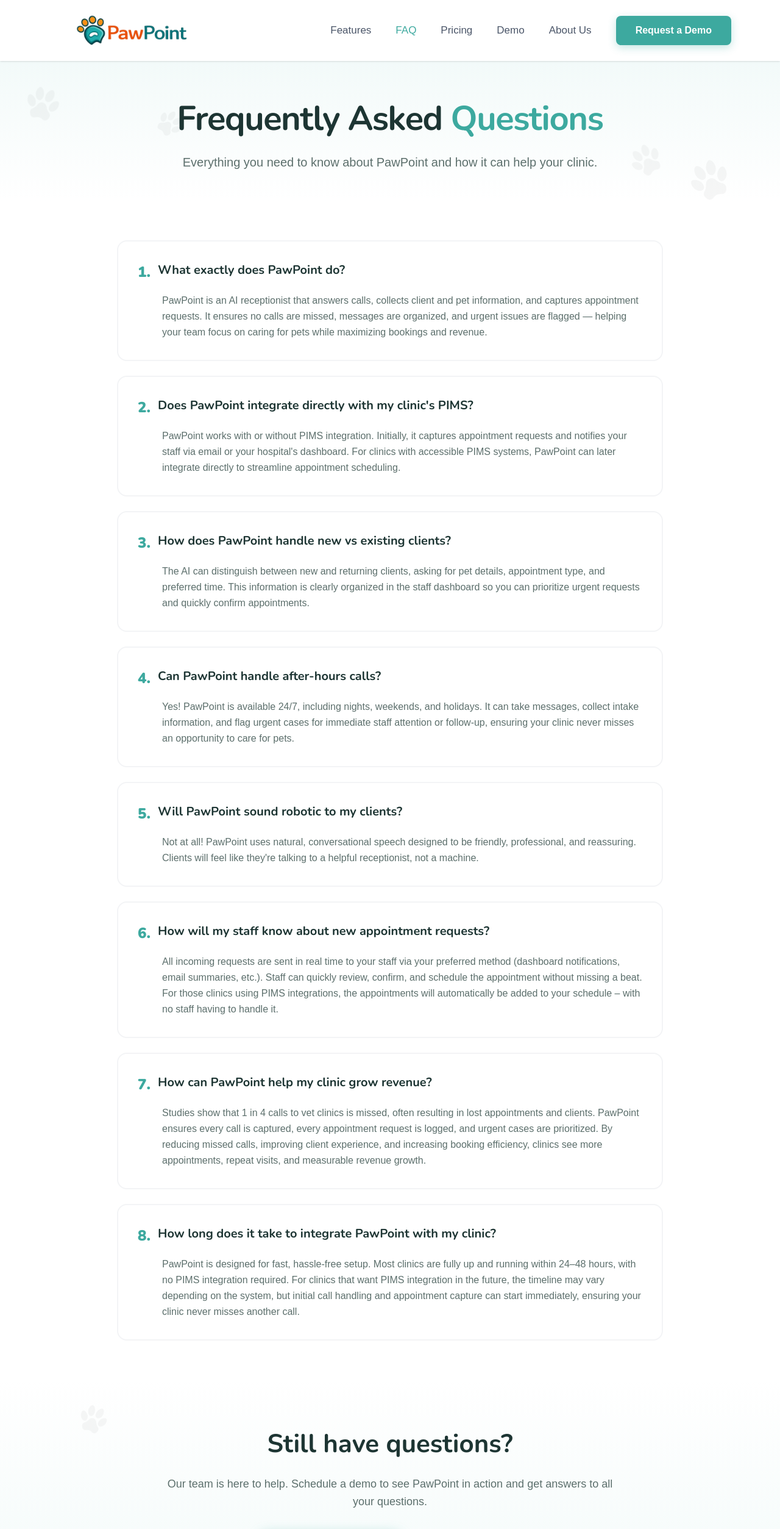
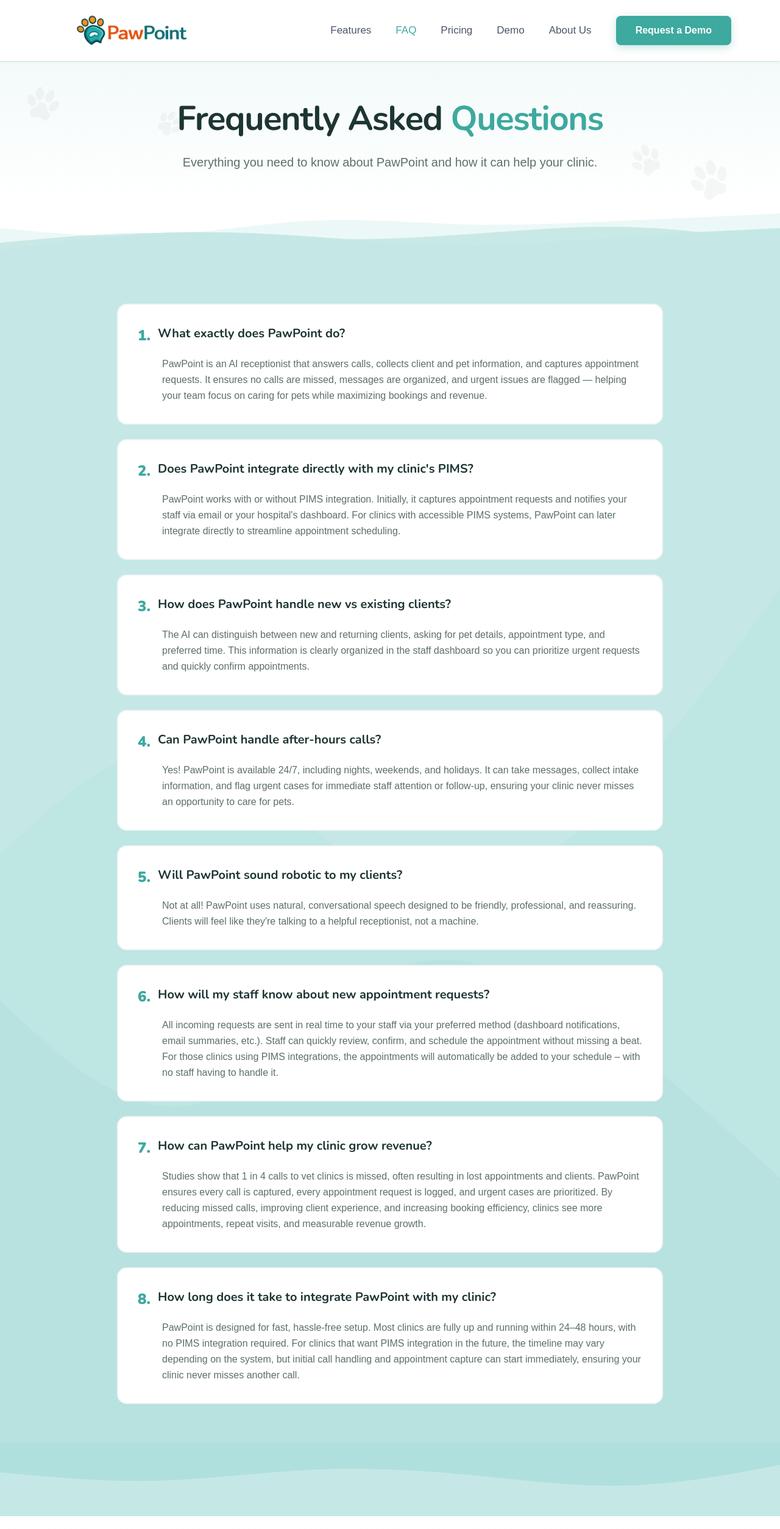
Before and after one commit to sksarvesh007/pawpoint, a Next.js app in the folder frontend/: page /faq in a window 1280 px wide. Shown: the top 2507 px of the page at 61% size. Built offline with nearby package versions, Linux system fonts and the light colour scheme.

Commit message:
Add waves in the FAQ page

```diff
--- a/frontend/src/app/faq/page.tsx
+++ b/frontend/src/app/faq/page.tsx
@@ -91,9 +91,56 @@
         </div>
       </section>
 
+      {/* Wave Transition to FAQ */}
+      <div className="relative -mt-4">
+        <svg
+          width="100%"
+          height="120"
+          viewBox="0 0 1440 320"
+          xmlns="http://www.w3.org/2000/svg"
+          preserveAspectRatio="none"
+        >
+          <path
+            d="M0,160L48,170.7C96,181,192,203,288,192C384,181,480,139,576,128C672,117,768,139,864,144C960,149,1056,139,1152,128C1248,117,1344,107,1392,101.3L1440,96L1440,320L1392,320C1344,320,1248,320,1152,320C1056,320,960,320,864,320C768,320,672,320,576,320C480,320,384,320,288,320C192,320,96,320,48,320L0,320Z"
+            fill="#7ECDC8"
+            fillOpacity="0.15"
+          />
+          <path
+            d="M0,224L48,213.3C96,203,192,181,288,181.3C384,181,480,203,576,208C672,213,768,203,864,186.7C960,171,1056,149,1152,154.7C1248,160,1344,192,1392,208L1440,224L1440,320L1392,320C1344,320,1248,320,1152,320C1056,320,960,320,864,320C768,320,672,320,576,320C480,320,384,320,288,320C192,320,96,320,48,320L0,320Z"
+            fill="#3DA99F"
+            fillOpacity="0.2"
+          />
+          <path
+            d="M0,256L48,240C96,224,192,192,288,181.3C384,171,480,181,576,197.3C672,213,768,235,864,234.7C960,235,1056,213,1152,197.3C1248,181,1344,171,1392,165.3L1440,160L1440,320L1392,320C1344,320,1248,320,1152,320C1056,320,960,320,864,320C768,320,672,320,576,320C480,320,384,320,288,320C192,320,96,320,48,320L0,320Z"
+            fill="#C5E8E6"
+            fillOpacity="1"
+          />
+        </svg>
+      </div>
+
       {/* FAQ Content */}
-      <section className="relative py-16 px-20 bg-white">
-        <div className="max-w-4xl mx-auto">
+      <section className="relative py-16 px-20 bg-[#C5E8E6]">
+        {/* Background wave pattern behind FAQs */}
+        <div className="absolute inset-0 overflow-hidden pointer-events-none">
+          <svg
+            className="absolute top-0 left-0 w-full h-full opacity-30"
+            viewBox="0 0 1440 800"
+            preserveAspectRatio="none"
+          >
+            <path
+              d="M0,400L60,380C120,360,240,320,360,330C480,340,600,400,720,420C840,440,960,420,1080,380C1200,340,1320,280,1380,250L1440,220L1440,800L0,800Z"
+              fill="#7ECDC8"
+              fillOpacity="0.3"
+            />
+            <path
+              d="M0,500L60,520C120,540,240,580,360,570C480,560,600,500,720,480C840,460,960,480,1080,510C1200,540,1320,580,1380,600L1440,620L1440,800L0,800Z"
+              fill="#3DA99F"
+              fillOpacity="0.2"
+            />
+          </svg>
+        </div>
+
+        <div className="max-w-4xl mx-auto relative z-10">
           <div className="space-y-6">
             {faqData.map((faq, index) => (
               <div
@@ -114,6 +161,28 @@
           </div>
         </div>
       </section>
+
+      {/* Wave Transition from FAQ */}
+      <div className="relative bg-[#C5E8E6]">
+        <svg
+          width="100%"
+          height="120"
+          viewBox="0 0 1440 320"
+          xmlns="http://www.w3.org/2000/svg"
+          preserveAspectRatio="none"
+        >
+          <path
+            d="M0,64L48,80C96,96,192,128,288,128C384,128,480,96,576,90.7C672,85,768,107,864,128C960,149,1056,171,1152,165.3C1248,160,1344,128,1392,112L1440,96L1440,0L1392,0C1344,0,1248,0,1152,0C1056,0,960,0,864,0C768,0,672,0,576,0C480,0,384,0,288,0C192,0,96,0,48,0L0,0Z"
+            fill="#C5E8E6"
+            fillOpacity="1"
+          />
+          <path
+            d="M0,128L48,138.7C96,149,192,171,288,165.3C384,160,480,128,576,117.3C672,107,768,117,864,138.7C960,160,1056,192,1152,186.7C1248,181,1344,139,1392,117.3L1440,96L1440,0L1392,0C1344,0,1248,0,1152,0C1056,0,960,0,864,0C768,0,672,0,576,0C480,0,384,0,288,0C192,0,96,0,48,0L0,0Z"
+            fill="#7ECDC8"
+            fillOpacity="0.3"
+          />
+        </svg>
+      </div>
 
       {/* CTA Section */}
       <section className="relative py-20 bg-gradient-to-b from-white to-[#7ECDC8]/10">
```
